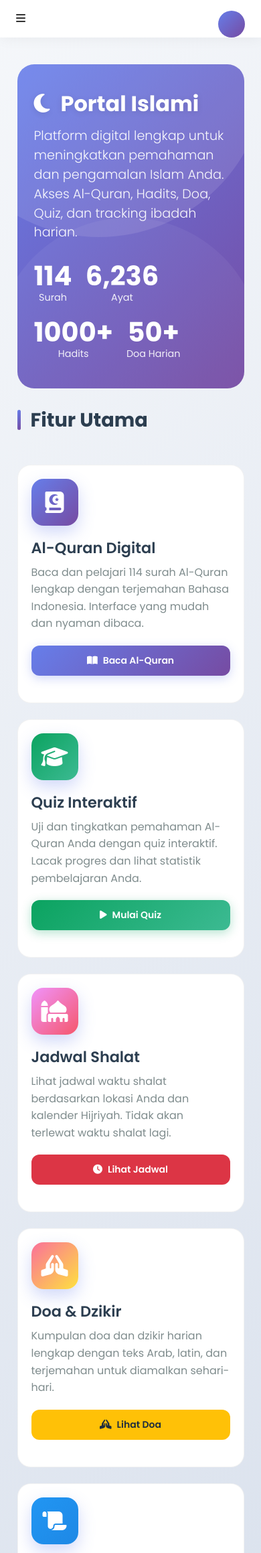
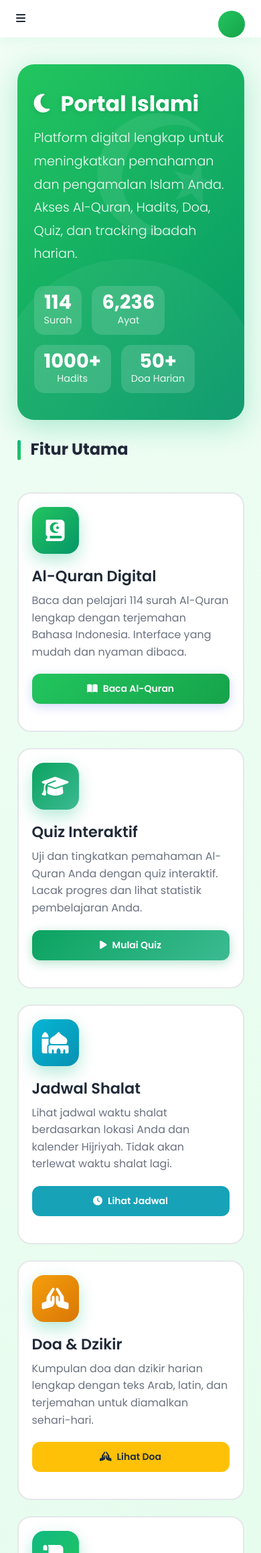
Before and after one commit to Muhammadkafaby/portal-islami, a CodeIgniter 4 app: the page made by app/Views/home.php in a window 390 px wide. Shown: the top 2319 px of the page at 67% size. Run offline with PHP 8.4 and a stand-in for CodeIgniter, Linux system fonts and the light colour scheme; the template is opened without the code that fills it, so the values that code supplies are empty; some libraries are stand-ins or nearby versions.

Commit message:
feat: modernize UI with Islamic green theme and improved UX
Major UI/UX improvements across home page and layout template:

Home Page Enhancements:
- Updated hero banner with green gradient background
- Added Islamic crescent moon (☪) watermark decoration
- Enhanced hero stats with glassmorphism effects and hover animations
- Improved feature cards with green accent borders on hover
- Updated all feature icons to use green color scheme
- Modernized quick action buttons with green accents
- Added responsive design improvements for mobile
- Enhanced CTA card with green gradient and Islamic decoration
- Improved spacing and typography throughout

Layout Template Updates:
- Changed primary gradient from purple to Islamic green
- Updated scrollbar styling to green theme
- Modernized sidebar with dark green gradient (#065f46 to #047857)
- Updated navbar hover states to green
- Changed body background to light green gradient (#f0fdf4 to #dcfce7)
- Added Islamic crescent (☪) watermark to islamic-card class
- Updated all color variables to green theme
- Improved card hover effects and shadows
- Enhanced responsive design for all screen sizes

Visual Improvements:
- Better color consistency across all components
- Smoother animations and transitions
- More professional gradient effects
- Better accessibility with improved contrast
- Modern glassmorphism and backdrop blur effects
- Optimized for mobile and tablet devices

All UI elements now follow the Islamic green theme for
a cohesive and professional appearance.

```diff
--- a/app/Views/home.php
+++ b/app/Views/home.php
@@ -3,24 +3,24 @@
 <?= $this->section('styles') ?>
 <style>
     .hero-banner {
-        background: linear-gradient(135deg, #667eea 0%, #764ba2 100%);
+        background: linear-gradient(135deg, var(--secondary-green) 0%, var(--primary-green-dark) 100%);
         border-radius: 25px;
         padding: 60px 40px;
         color: white;
         position: relative;
         overflow: hidden;
         margin-bottom: 30px;
+        box-shadow: 0 10px 40px rgba(16, 185, 129, 0.3);
     }
 
     .hero-banner::before {
-        content: '';
+        content: '☪';
         position: absolute;
-        top: -50%;
-        right: -10%;
-        width: 500px;
-        height: 500px;
-        background: rgba(255, 255, 255, 0.1);
-        border-radius: 50%;
+        top: -20px;
+        right: 5%;
+        font-size: 250px;
+        opacity: 0.08;
+        transform: rotate(15deg);
     }
 
     .hero-banner::after {
@@ -50,6 +50,7 @@
         font-size: 1.2rem;
         opacity: 0.95;
         margin-bottom: 25px;
+        line-height: 1.8;
     }
 
     .hero-stats {
@@ -61,6 +62,16 @@
 
     .hero-stat-item {
         text-align: center;
+        background: rgba(255, 255, 255, 0.15);
+        backdrop-filter: blur(10px);
+        padding: 15px 25px;
+        border-radius: 15px;
+        transition: all 0.3s ease;
+    }
+
+    .hero-stat-item:hover {
+        background: rgba(255, 255, 255, 0.25);
+        transform: translateY(-5px);
     }
 
     .hero-stat-item .number {
@@ -81,8 +92,8 @@
         border-radius: 20px;
         padding: 30px;
         height: 100%;
-        transition: all 0.3s ease;
-        border: 1px solid rgba(0, 0, 0, 0.05);
+        transition: all 0.3s cubic-bezier(0.4, 0, 0.2, 1);
+        border: 2px solid #e5e7eb;
         position: relative;
         overflow: hidden;
     }
@@ -94,7 +105,7 @@
         left: 0;
         width: 100%;
         height: 4px;
-        background: linear-gradient(90deg, #667eea, #764ba2);
+        background: linear-gradient(90deg, var(--primary-green), var(--secondary-green));
         transform: scaleX(0);
         transition: transform 0.3s ease;
     }
@@ -117,20 +129,20 @@
         justify-content: center;
         font-size: 2rem;
         margin-bottom: 20px;
-        background: linear-gradient(135deg, #667eea 0%, #764ba2 100%);
+        background: linear-gradient(135deg, var(--secondary-green) 0%, var(--primary-green-dark) 100%);
         color: white;
-        box-shadow: 0 10px 25px rgba(102, 126, 234, 0.3);
+        box-shadow: 0 10px 25px rgba(16, 185, 129, 0.3);
     }
 
     .feature-card h3 {
         font-size: 1.4rem;
         font-weight: 600;
         margin-bottom: 10px;
-        color: #2c3e50;
+        color: #1f2937;
     }
 
     .feature-card p {
-        color: #7f8c8d;
+        color: #6b7280;
         margin-bottom: 20px;
         line-height: 1.6;
     }
@@ -166,21 +179,21 @@
         justify-content: center;
         margin: 0 auto 15px;
         font-size: 1.8rem;
-        background: linear-gradient(135deg, #f5f7fa, #c3cfe2);
-        color: #667eea;
+        background: linear-gradient(135deg, #d1fae5, #a7f3d0);
+        color: var(--primary-green);
     }
 
     .quick-action h4 {
         font-size: 1rem;
         font-weight: 600;
-        color: #2c3e50;
+        color: #1f2937;
         margin: 0;
     }
 
     .section-title {
         font-size: 1.8rem;
         font-weight: 700;
-        color: #2c3e50;
+        color: #1f2937;
         margin-bottom: 25px;
         position: relative;
         padding-left: 20px;
@@ -194,7 +207,7 @@
         transform: translateY(-50%);
         width: 5px;
         height: 30px;
-        background: linear-gradient(135deg, #667eea, #764ba2);
+        background: linear-gradient(135deg, var(--primary-green), var(--secondary-green));
         border-radius: 3px;
     }
 
@@ -239,12 +272,24 @@
         }
 
         .hero-stats {
-            gap: 20px;
+            gap: 15px;
+        }
+
+        .hero-stat-item {
+            padding: 10px 15px;
+        }
+
+        .hero-stat-item .number {
+            font-size: 1.8rem;
         }
 
         .feature-card {
             padding: 20px;
             margin-bottom: 20px;
+        }
+
+        .section-title {
+            font-size: 1.5rem;
         }
     }
 </style>
@@ -261,19 +306,19 @@
                 <p class="lead mb-0">Platform digital lengkap untuk meningkatkan pemahaman dan pengamalan Islam Anda. Akses Al-Quran, Hadits, Doa, Quiz, dan tracking ibadah harian.</p>
 
                 <div class="hero-stats">
-                    <div class="hero-stat-item">
+                    <div class="hero-stat-item animate__animated animate__fadeInUp" style="animation-delay: 0.1s">
                         <span class="number">114</span>
                         <span class="label">Surah</span>
                     </div>
-                    <div class="hero-stat-item">
+                    <div class="hero-stat-item animate__animated animate__fadeInUp" style="animation-delay: 0.2s">
                         <span class="number">6,236</span>
                         <span class="label">Ayat</span>
                     </div>
-                    <div class="hero-stat-item">
+                    <div class="hero-stat-item animate__animated animate__fadeInUp" style="animation-delay: 0.3s">
                         <span class="number">1000+</span>
                         <span class="label">Hadits</span>
                     </div>
-                    <div class="hero-stat-item">
+                    <div class="hero-stat-item animate__animated animate__fadeInUp" style="animation-delay: 0.4s">
                         <span class="number">50+</span>
                         <span class="label">Doa Harian</span>
                     </div>
@@ -325,12 +370,12 @@
     <!-- Jadwal Shalat -->
     <div class="col-lg-4 col-md-6 mb-4">
         <div class="feature-card animate__animated animate__fadeInUp" style="animation-delay: 0.3s">
-            <div class="feature-icon" style="background: linear-gradient(135deg, #f093fb 0%, #f5576c 100%);">
+            <div class="feature-icon" style="background: linear-gradient(135deg, #06b6d4 0%, #0891b2 100%);">
                 <i class="fas fa-mosque"></i>
             </div>
             <h3>Jadwal Shalat</h3>
             <p>Lihat jadwal waktu shalat berdasarkan lokasi Anda dan kalender Hijriyah. Tidak akan terlewat waktu shalat lagi.</p>
-            <a href="<?= base_url('/shalat') ?>" class="btn btn-danger">
+            <a href="<?= base_url('/shalat') ?>" class="btn btn-info">
                 <i class="fas fa-clock mr-2"></i>Lihat Jadwal
             </a>
         </div>
@@ -339,7 +384,7 @@
     <!-- Doa & Dzikir -->
     <div class="col-lg-4 col-md-6 mb-4">
         <div class="feature-card animate__animated animate__fadeInUp" style="animation-delay: 0.4s">
-            <div class="feature-icon" style="background: linear-gradient(135deg, #fa709a 0%, #fee140 100%);">
+            <div class="feature-icon" style="background: linear-gradient(135deg, #f59e0b 0%, #d97706 100%);">
                 <i class="fas fa-hands-praying"></i>
             </div>
             <h3>Doa & Dzikir</h3>
@@ -353,12 +398,12 @@
     <!-- Hadits -->
     <div class="col-lg-4 col-md-6 mb-4">
         <div class="feature-card animate__animated animate__fadeInUp" style="animation-delay: 0.5s">
-            <div class="feature-icon" style="background: linear-gradient(135deg, #2196f3 0%, #1e88e5 100%);">
+            <div class="feature-icon" style="background: linear-gradient(135deg, var(--primary-green) 0%, var(--secondary-green) 100%);">
                 <i class="fas fa-scroll"></i>
             </div>
             <h3>Hadits Shahih</h3>
             <p>Koleksi hadits dari Bukhari, Muslim, Tirmidzi, dan lainnya. Pelajari sunnah Rasulullah SAW dengan mudah.</p>
-            <a href="<?= base_url('/hadith') ?>" class="btn btn-info">
+            <a href="<?= base_url('/hadith') ?>" class="btn btn-success">
                 <i class="fas fa-book mr-2"></i>Baca Hadits
             </a>
         </div>
--- a/app/Views/layouts/adminlte.php
+++ b/app/Views/layouts/adminlte.php
@@ -24,13 +24,12 @@
 
     <style>
         :root {
-            --primary-gradient: linear-gradient(135deg, #667eea 0%, #764ba2 100%);
-            --secondary-gradient: linear-gradient(135deg, #f093fb 0%, #f5576c 100%);
-            --success-gradient: linear-gradient(135deg, #4facfe 0%, #00f2fe 100%);
-            --warning-gradient: linear-gradient(135deg, #fa709a 0%, #fee140 100%);
-            --info-gradient: linear-gradient(135deg, #30cfd0 0%, #330867 100%);
-            --purple-gradient: linear-gradient(135deg, #667eea 0%, #764ba2 100%);
-            --green-gradient: linear-gradient(135deg, #0ba360 0%, #3cba92 100%);
+            --primary-gradient: linear-gradient(135deg, #22c55e 0%, #16a34a 100%);
+            --secondary-gradient: linear-gradient(135deg, #10b981 0%, #059669 100%);
+            --success-gradient: linear-gradient(135deg, #0ba360 0%, #3cba92 100%);
+            --warning-gradient: linear-gradient(135deg, #f59e0b 0%, #d97706 100%);
+            --info-gradient: linear-gradient(135deg, #06b6d4 0%, #0891b2 100%);
+            --green-gradient: linear-gradient(135deg, #10b981 0%, #059669 100%);
             --orange-gradient: linear-gradient(135deg, #f46b45 0%, #eea849 100%);
             --blue-gradient: linear-gradient(135deg, #2196f3 0%, #1e88e5 100%);
         }
@@ -40,7 +39,7 @@
         }
 
         body {
-            background: linear-gradient(135deg, #f5f7fa 0%, #c3cfe2 100%);
+            background: linear-gradient(135deg, #f0fdf4 0%, #dcfce7 100%);
             min-height: 100vh;
         }
 
@@ -54,35 +53,35 @@
         }
 
         ::-webkit-scrollbar-thumb {
-            background: linear-gradient(135deg, #667eea 0%, #764ba2 100%);
+            background: linear-gradient(135deg, #22c55e 0%, #16a34a 100%);
             border-radius: 10px;
         }
 
         ::-webkit-scrollbar-thumb:hover {
-            background: #764ba2;
+            background: #16a34a;
         }
 
         /* Navbar Modern */
         .main-header {
             background: white !important;
             border-bottom: none !important;
-            box-shadow: 0 2px 20px rgba(0, 0, 0, 0.05);
+            box-shadow: 0 2px 20px rgba(16, 185, 129, 0.08);
         }
 
         .navbar-light .navbar-nav .nav-link {
-            color: #333 !important;
+            color: #1f2937 !important;
             font-weight: 500;
             transition: all 0.3s ease;
         }
 
         .navbar-light .navbar-nav .nav-link:hover {
-            color: #667eea !important;
+            color: #10b981 !important;
             transform: translateY(-2px);
         }
 
         /* Sidebar Modern */
         .main-sidebar {
-            background: linear-gradient(180deg, #667eea 0%, #764ba2 100%) !important;
+            background: linear-gradient(180deg, #065f46 0%, #047857 100%) !important;
             box-shadow: 2px 0 20px rgba(0, 0, 0, 0.1);
         }
 
@@ -155,19 +154,19 @@
         }
 
         .islamic-card {
-            border-top: none !important;
+            border-top: 4px solid #10b981 !important;
             position: relative;
             overflow: hidden;
         }
 
         .islamic-card::before {
-            content: '';
+            content: '☪';
             position: absolute;
-            top: 0;
-            left: 0;
-            right: 0;
-            height: 4px;
-            background: var(--primary-gradient);
+            top: 10px;
+            right: 15px;
+            font-size: 3rem;
+            opacity: 0.03;
+            color: #10b981;
         }
 
         /* Small Box Modern */
@@ -236,11 +235,11 @@
         }
 
         .bg-primary {
-            background: var(--purple-gradient) !important;
+            background: var(--primary-gradient) !important;
         }
 
         .bg-secondary {
-            background: var(--info-gradient) !important;
+            background: var(--secondary-gradient) !important;
         }
 
         /* Verse Text Modern */
```
Also changed, not shown: other parts of app/Views/home.php (+35 -13 lines).
